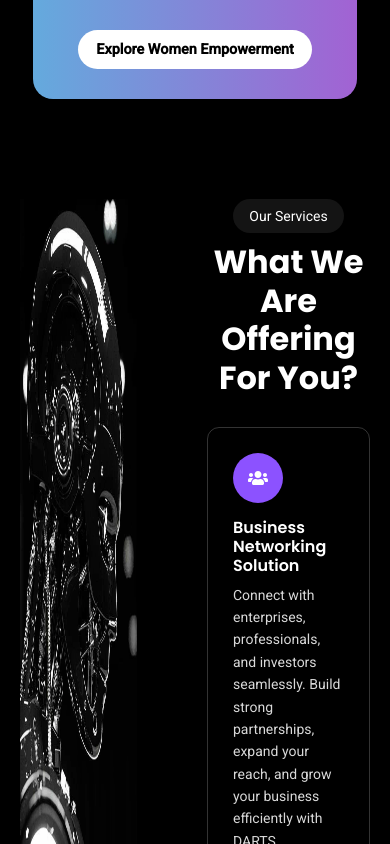
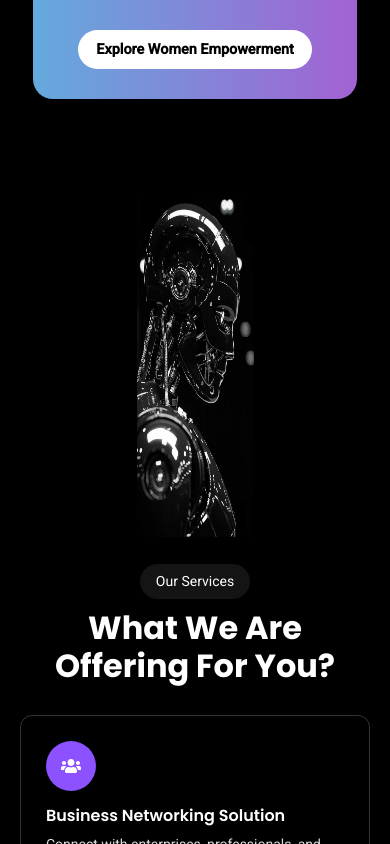
Before and after one commit to Ansilaju/darts, a React (Vite) app in the folder client/: page / in a window 390 px wide. Shown: the part 1640-2484 px from the top of the page. Built offline with nearby package versions, Linux system fonts and the light colour scheme.

Commit message:
changes in image responsiveness

```diff
--- a/client/src/Components/Home/Home.css
+++ b/client/src/Components/Home/Home.css
@@ -19,15 +19,31 @@
   z-index: 1;
 }
 
-.servicepage-section{
+.servicepage-section {
   display: flex;
- gap: 70px;
+  gap: 70px;
 }
-.servimg img{
-  width:30vw;
+@media (max-width: 768px) {
+  .servicepage-section {
+    flex-direction: column;
+    gap: 20px;
+  }
+}
+
+.servimg img {
+  width: 30vw;
   height: 110vh;
 }
-
+@media (max-width: 768px) {
+  .servimg img {
+    height: 60vh;
+  }
+}
+@media (max-width: 768px) {
+  .servimg img {
+    height: 40vh;
+  }
+}
 .hero-bg img {
   height: 100%;
   width: 100%;
@@ -89,7 +105,9 @@
   border-radius: 30px;
   font-weight: bold;
   text-decoration: none;
-  transition: background-color 0.3s ease, color 0.3s ease;
+  transition:
+    background-color 0.3s ease,
+    color 0.3s ease;
 }
 
 .letss {
@@ -212,8 +230,10 @@ body {
   gap: 14px;
   align-items: flex-start;
   border: 1px solid white;
-  transition: transform 0.22s cubic-bezier(0.2, 0.9, 0.3, 1),
-    box-shadow 0.22s ease, border-color 0.22s ease;
+  transition:
+    transform 0.22s cubic-bezier(0.2, 0.9, 0.3, 1),
+    box-shadow 0.22s ease,
+    border-color 0.22s ease;
   cursor: pointer;
   backdrop-filter: blur(6px);
   will-change: transform;
@@ -482,7 +502,8 @@ body {
   content: "";
   position: fixed;
   inset: -20vh -20vw;
-  background: radial-gradient(
+  background:
+    radial-gradient(
       1200px 420px at 50% 140px,
       rgba(10, 46, 161, 0.168),
       transparent 60%
@@ -500,7 +521,8 @@ body {
   border-radius: 16px;
   background: var(--card);
   border: 1px solid var(--border);
-  box-shadow: 0 40px 120px -30px rgba(0, 0, 0, 0.6),
+  box-shadow:
+    0 40px 120px -30px rgba(0, 0, 0, 0.6),
     inset 0 1px 0 rgba(255, 255, 255, 0.2);
   backdrop-filter: blur(16px) saturate(120%);
   -webkit-backdrop-filter: blur(16px) saturate(120%);
@@ -911,7 +933,9 @@ body {
   box-shadow: 0 8px 32px rgba(0, 0, 0, 0.3);
   backdrop-filter: blur(8px);
   -webkit-backdrop-filter: blur(8px);
-  transition: transform 0.3s ease, box-shadow 0.3s ease;
+  transition:
+    transform 0.3s ease,
+    box-shadow 0.3s ease;
 }
 
 /* Gradient difference */
@@ -948,7 +972,9 @@ body {
   font-size: 1rem;
   text-decoration: none;
   border-radius: 50px;
-  transition: background-color 0.3s ease, transform 0.3s ease;
+  transition:
+    background-color 0.3s ease,
+    transform 0.3s ease;
 }
 
 /* Hover animation */
```
